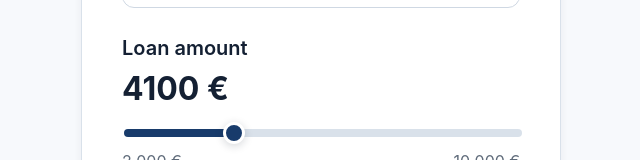
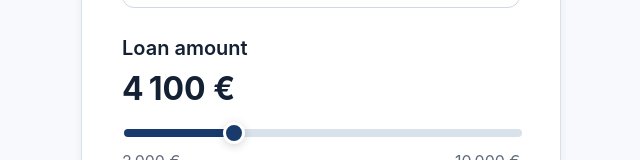
Before and after one commit to TheGigaChat/inbank-decision-engine, a Next.js app in the folder frontend/: page / in a window 1280 px wide. Shown: the part 287-447 px from the top of the page, without its empty margins (319-959 px from the left). Built offline with nearby package versions, Linux system fonts and the light colour scheme; no server answers.

Commit message:
feat: load loan config and format amount labels

```diff
--- a/frontend/app/page.tsx
+++ b/frontend/app/page.tsx
@@ -1,6 +1,12 @@
 'use client';
 
 import { useState, useEffect } from 'react';
+
+type DecisionResponse = {
+  decision: 'POSITIVE' | 'NEGATIVE';
+  approvedAmount: number | null;
+  approvedPeriod: number | null;
+};
 
 type Config = {
   minAmount: number;
@@ -16,11 +22,9 @@ const defaultConfig: Config = {
   maxPeriod: 60,
 };
 
-type DecisionResponse = {
-  decision: 'POSITIVE' | 'NEGATIVE';
-  approvedAmount: number | null;
-  approvedPeriod: number | null;
-};
+function formatEuroAmount(value: number): string {
+  return `${value.toLocaleString('fr-FR').replaceAll(',', ' ')} €`;
+}
 
 type ValidationErrorResponse = Record<string, string>;
 
@@ -110,7 +114,7 @@ export default function HomePage() {
             <label htmlFor="loanAmount" className="field-label">
               Loan amount
             </label>
-            <div className="value-display">{loanAmount.toLocaleString('et-EE')} €</div>
+            <div className="value-display">{formatEuroAmount(loanAmount)}</div>
 
             <input
               id="loanAmount"
@@ -127,8 +131,8 @@ export default function HomePage() {
             />
 
             <div className="range-labels">
-              <span>2 000 €</span>
-              <span>10 000 €</span>
+              <span>{formatEuroAmount(effectiveConfig.minAmount)}</span>
+              <span>{formatEuroAmount(effectiveConfig.maxAmount)}</span>
             </div>
           </div>
 
@@ -179,9 +183,7 @@ export default function HomePage() {
               result.decision === 'POSITIVE' ? 'result-approved' : 'result-rejected'
             }`}
           >
-            <div
-              className="result-header"
-            >
+            <div className="result-header">
               <div
                 className={`result-icon ${
                   result.decision === 'POSITIVE' ? 'result-icon-approved' : 'result-icon-rejected'
@@ -221,7 +223,7 @@ export default function HomePage() {
                 <div className="result-row">
                   <span className="result-label">Amount</span>
                   <span className="result-value">
-                    {result.approvedAmount?.toLocaleString('et-EE')} €
+                    {result.approvedAmount != null ? formatEuroAmount(result.approvedAmount) : ''}
                   </span>
                 </div>
 
```
